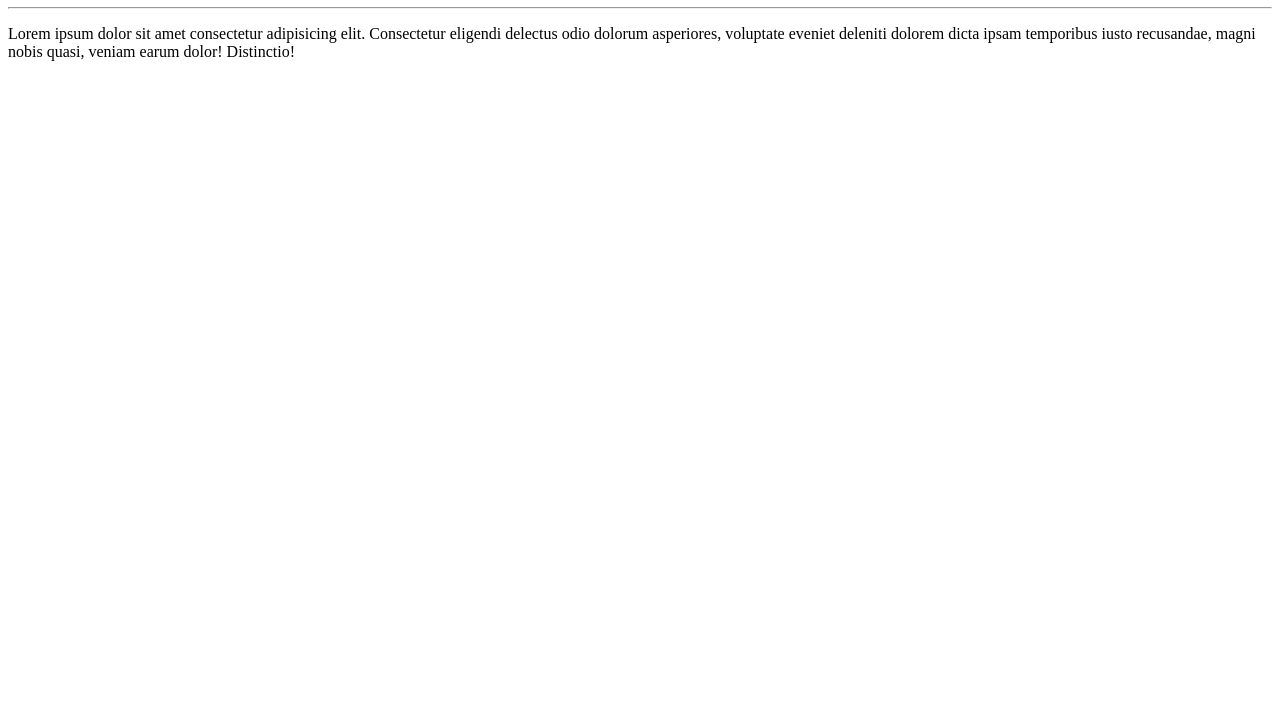
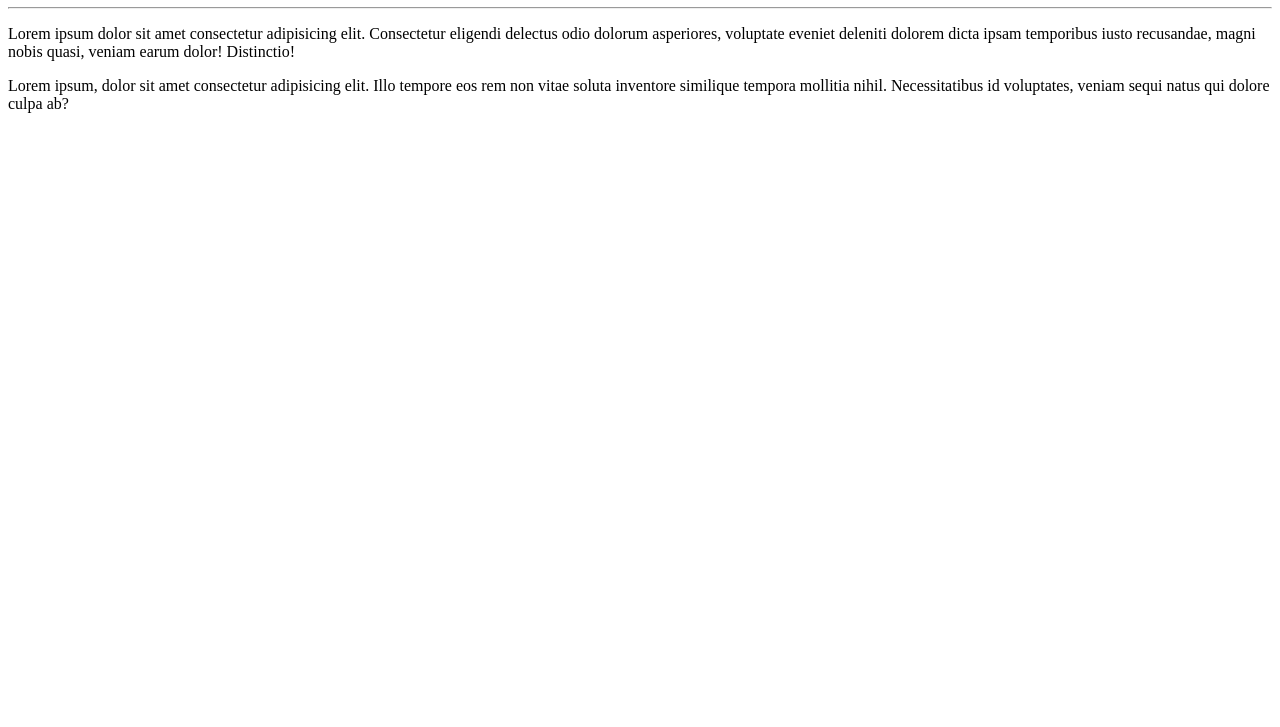
Before and after one commit to prezentini/estudo_html, a plain HTML site: page site-exemplo/index.html in a window 1280 px wide. Shown: the part 73-800 px from the top of the page. Drawn offline with Linux system fonts and the light colour scheme.

Commit message:
nova atualização

```diff
--- a/site-exemplo/index.html
+++ b/site-exemplo/index.html
@@ -10,5 +10,6 @@
     <h1>Testando github</h1>
     <hr>
     <p>Lorem ipsum dolor sit amet consectetur adipisicing elit. Consectetur eligendi delectus odio dolorum asperiores, voluptate eveniet deleniti dolorem dicta ipsam temporibus iusto recusandae, magni nobis quasi, veniam earum dolor! Distinctio!</p>
+    <p>Lorem ipsum, dolor sit amet consectetur adipisicing elit. Illo tempore eos rem non vitae soluta inventore similique tempora mollitia nihil. Necessitatibus id voluptates, veniam sequi natus qui dolore culpa ab?</p>
 </body>
 </html>
```
